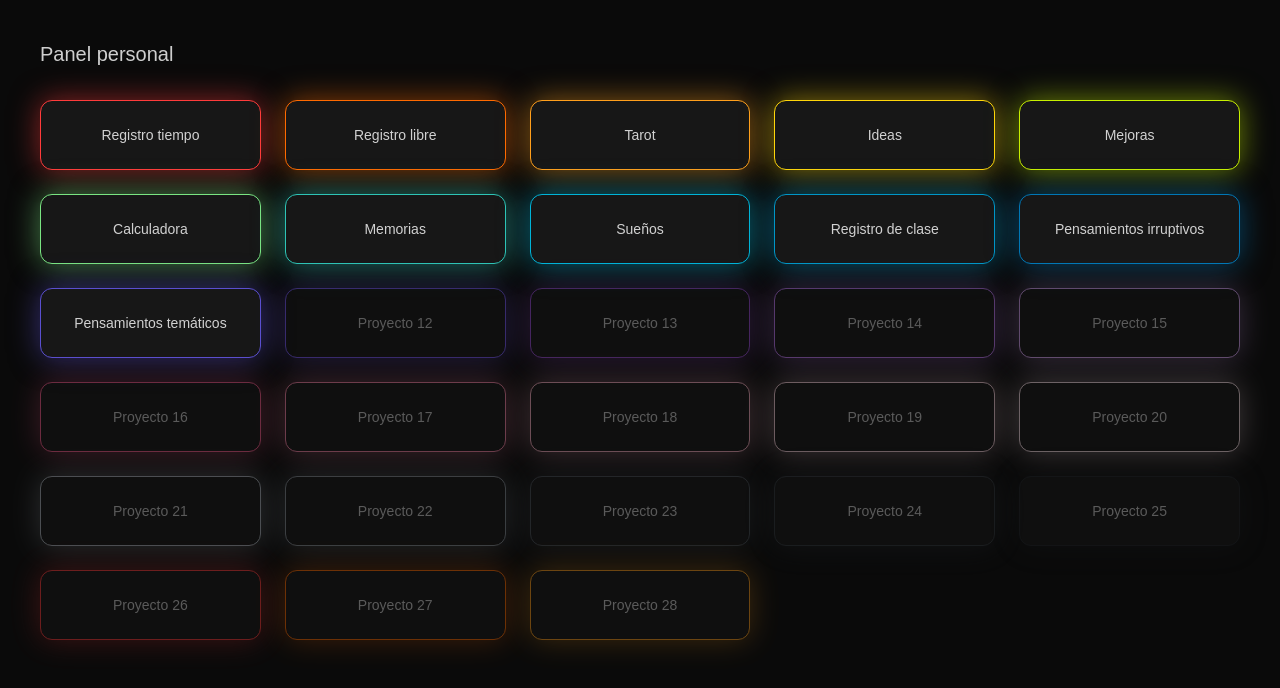
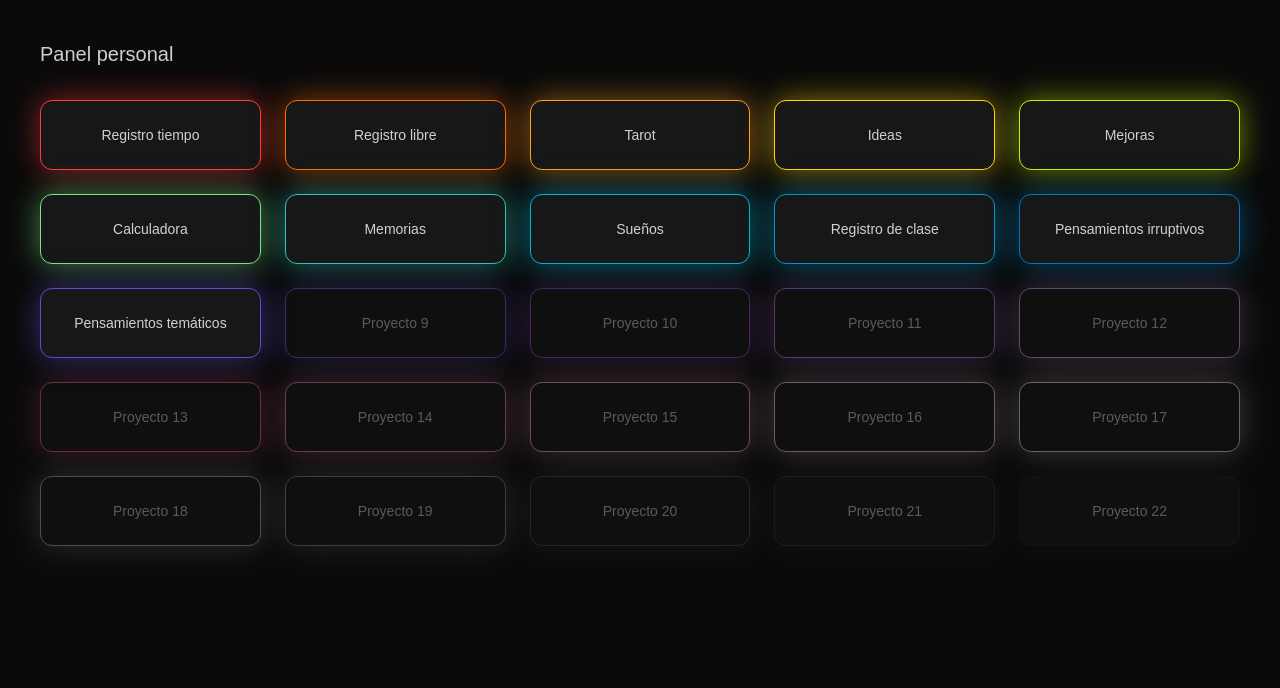
Before and after one commit to ramirezariben-boop/proto_Registro, a Next.js app: page / in a window 1280 px wide. Shown: the top 688 px of the page. Built offline with nearby package versions, Linux system fonts and the light colour scheme.

Commit message:
fix v0.4.1

```diff
--- a/app/page.tsx
+++ b/app/page.tsx
@@ -63,8 +63,8 @@ const buttons = [
     external: false,
   },
 
-  ...Array.from({ length: 17 }).map((_, i) => ({
-    name: `Proyecto ${i + 12}`,
+  ...Array.from({ length: 14 }).map((_, i) => ({
+    name: `Proyecto ${i + 9}`,
     href: null,
     external: false,
   })),
```
